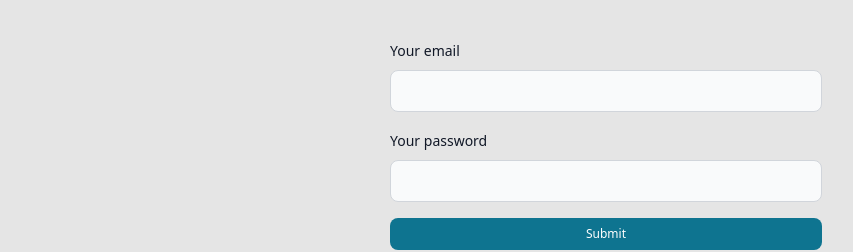
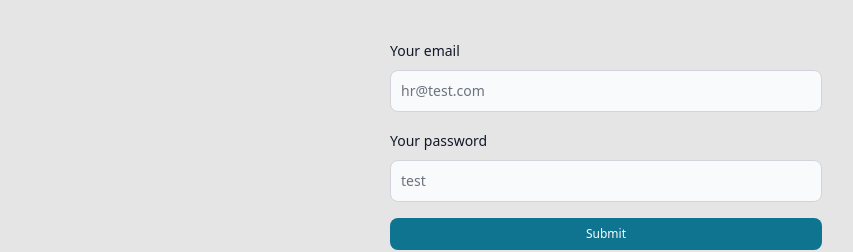
Before and after one commit to Olha-Maievska/random-ui, a React (Vite) app: page /login in a window 1280 px wide. Shown: the part 162-414 px from the top of the page, without its empty margins (34-887 px from the left). Built offline with nearby package versions, Linux system fonts and the light colour scheme.

Commit message:
fixed login

```diff
--- a/package.json
+++ b/package.json
@@ -10,7 +10,8 @@
     "preview": "vite preview",
     "storybook": "storybook dev -p 6006",
     "build-storybook": "storybook build",
-    "cypress:open": "cypress open"
+    "cypress:open": "cypress open",
+    "deploy": "npm run build && gh-pages -d build"
   },
   "dependencies": {
     "@hookform/resolvers": "^3.3.4",
@@ -19,6 +20,7 @@
     "axios": "^1.6.7",
     "flowbite": "^2.2.1",
     "flowbite-react": "^0.7.2",
+    "gh-pages": "^6.1.1",
     "luxon": "^3.4.4",
     "mobx": "^6.12.0",
     "mobx-react": "^9.1.0",
--- a/src/modules/auth/pages/login.page.tsx
+++ b/src/modules/auth/pages/login.page.tsx
@@ -57,6 +57,7 @@ const LoginPage: FC<LoginPageProps> = () => {
           <TextInput
             id="email"
             type="email"
+            placeholder="hr@test.com"
             color={errors.email?.message ? 'failure' : 'gray'}
             helperText={errors.root?.message}
             required
@@ -70,6 +71,7 @@ const LoginPage: FC<LoginPageProps> = () => {
           <TextInput
             id="password"
             type="password"
+            placeholder="test"
             color={errors.password?.message ? 'failure' : 'gray'}
             helperText={errors.password?.message}
             required
```
Also changed, not shown: 1 other file (tests, documents, lock files or other folders).
